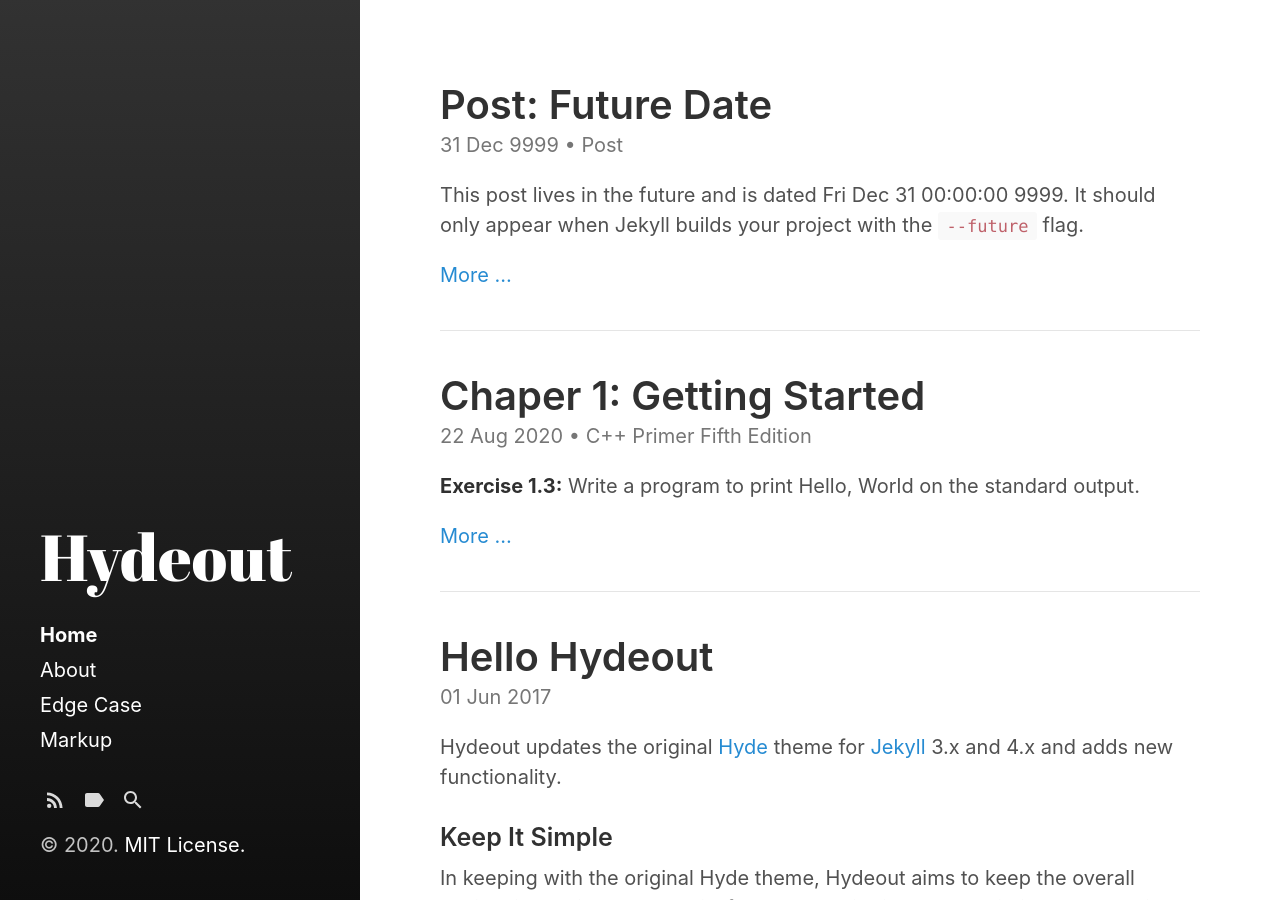
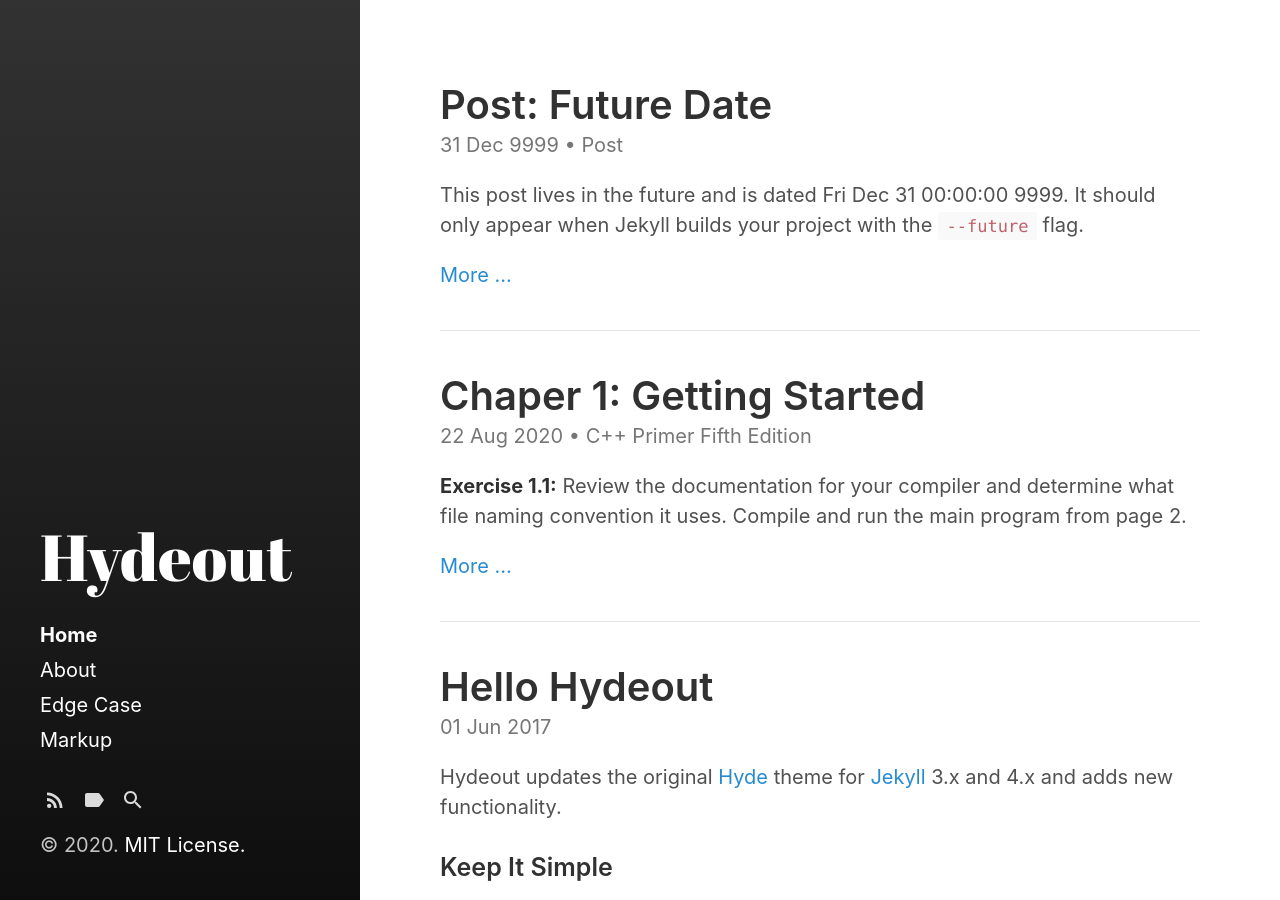
Before and after one commit to C13H12N4O2/C13H12N4O2.github.io, a Jekyll site: the page built from index.html, in a window 1280 px wide and 900 px high. Built offline with Jekyll 4.4.1, drawn with Linux system fonts in a browser that asks for light colours; the list of posts is cut into pages by our own code.

Commit message:
Update 2020-08-22-Chapter-1.md

```diff
--- a/_posts/2020-08-22-Chapter-1.md
+++ b/_posts/2020-08-22-Chapter-1.md
@@ -6,6 +6,11 @@ categories:
 tags:
   - C++
 ---
+<strong>Exercise 1.1:</strong> Review the documentation for your compiler and determine what file naming convention it uses. Compile and run the main program from page 2.
+
+{% highlight %}
+c++ prog1.cpp
+{% endhighlight %}
 
 <strong>Exercise 1.3:</strong> Write a program to print Hello, World on the standard output.
 
```
